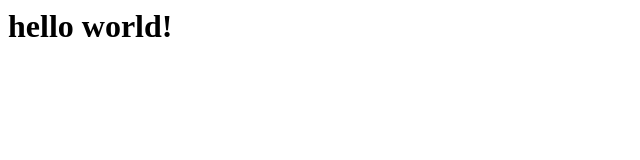
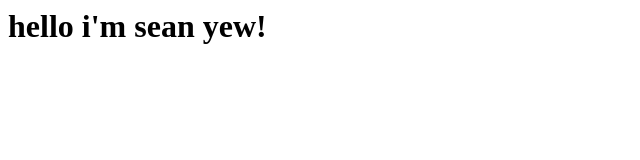
Before and after one commit to seanyew25/wad2, a plain HTML site: page index.html in a window 1280 px wide. Shown: the whole page, without its empty margins (0-640 px from the left). Drawn offline with Linux system fonts and the light colour scheme.

Commit message:
change hello world to hello sean yew

```diff
--- a/index.html
+++ b/index.html
@@ -1 +1 @@
-<h1>hello world!</h1>
+<h1>hello i'm sean yew!</h1>
```
